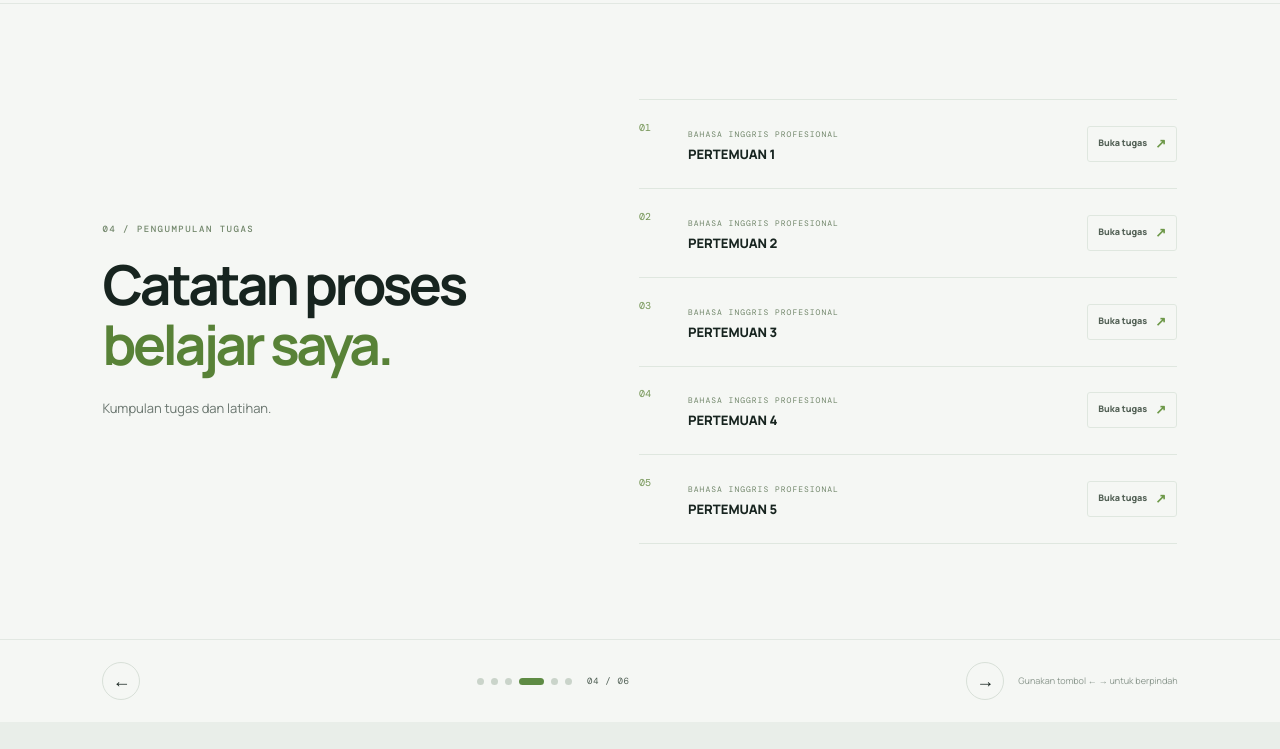
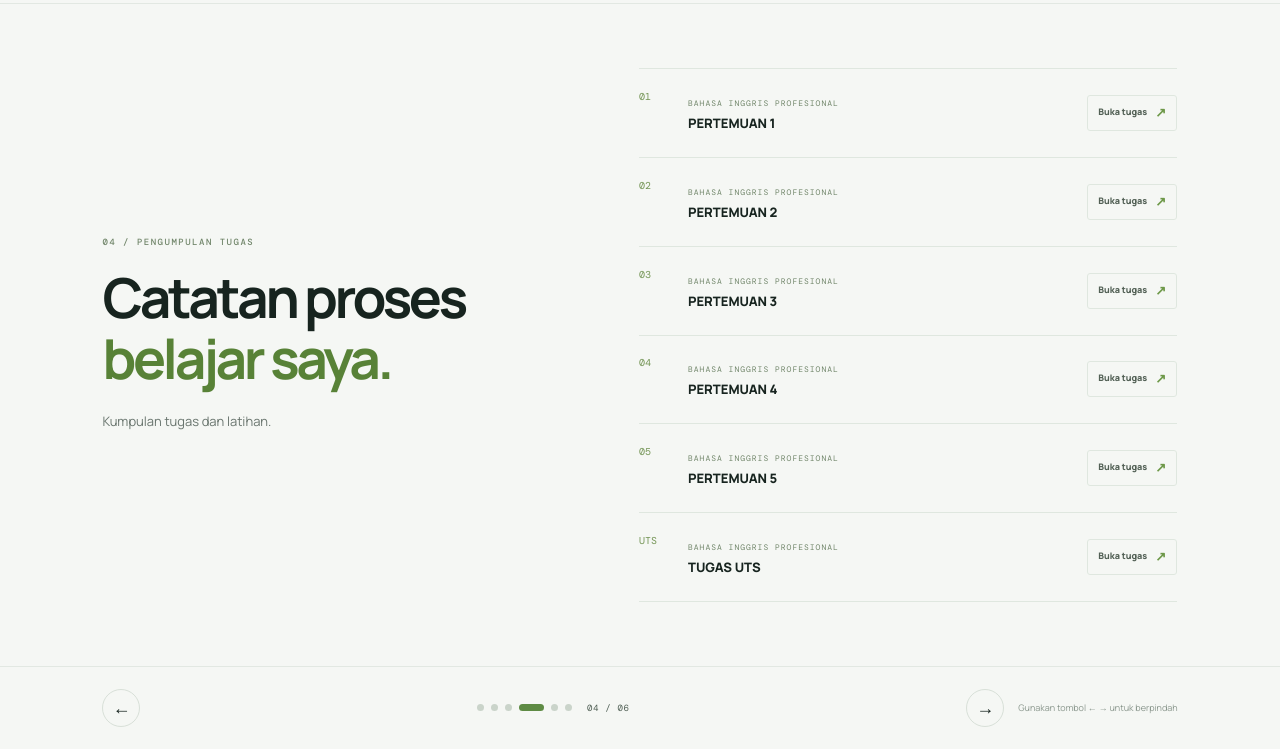
Before and after one commit to AbidyaNandhika268/PORTOFOLIO, a plain HTML site: page index.html in a window 1280 px wide. Both pictures are taken after a click on the button 540 px from the left and 759 px from the top of the page. Shown: the part 78-827 px from the top of the page. Before the commit the page ends 800 px from the top, so only its background shows below. Drawn offline with nearby package versions, Linux system fonts and the light colour scheme.

Commit message:
Fix HTML formatting and update content

```diff
--- a/index.html
+++ b/index.html
@@ -197,6 +197,16 @@
                 <span class="assignment-type">BAHASA INGGRIS PROFESIONAL</span>
                 <h3>PERTEMUAN 5</h3>
 
+
+                </div>
+              <a class="assignment-link" href="https://drive.google.com/drive/folders/1kR0o9wOya8jQjfl4k1RZau5Jg6hgGt4d" target="_blank" rel="noopener noreferrer">Buka tugas <span>↗</span></a>
+            </article>
+            <article class="assignment-card">
+              <span class="assignment-number">UTS</span>
+              <div class="assignment-details">
+                <span class="assignment-type">BAHASA INGGRIS PROFESIONAL</span>
+                <h3>TUGAS UTS</h3>
+
               </div>
               <a class="assignment-link" href="https://drive.google.com/drive/folders/1kR0o9wOya8jQjfl4k1RZau5Jg6hgGt4d" target="_blank" rel="noopener noreferrer">Buka tugas <span>↗</span></a>
             </article>
```
